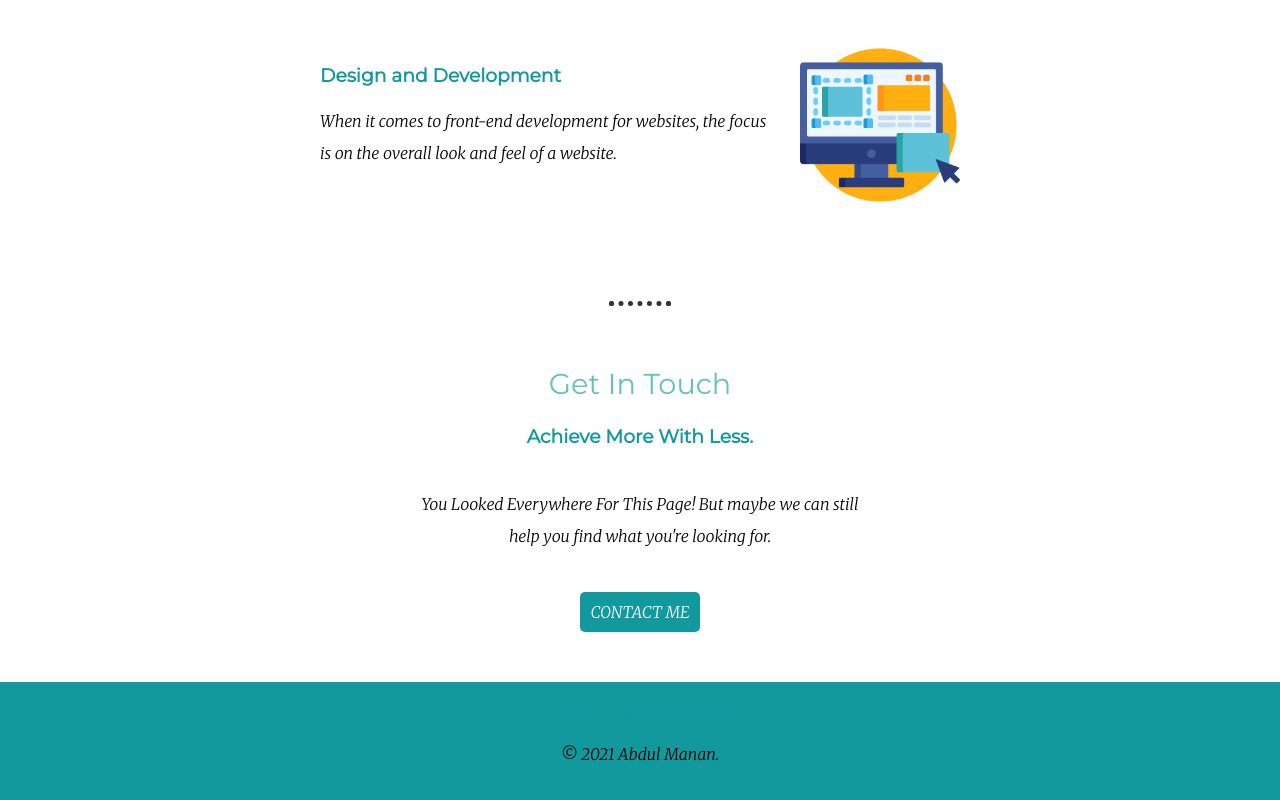
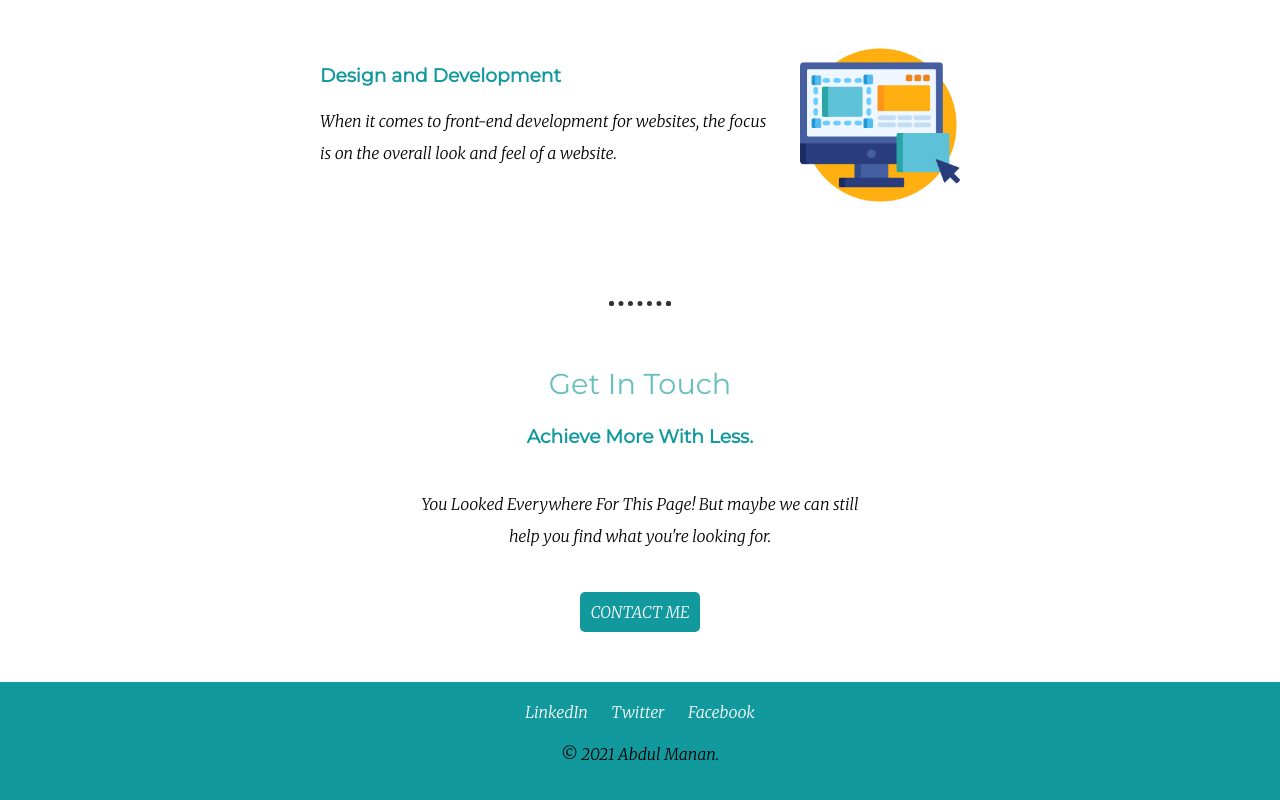
Before and after one commit to mananayoub/personal_portfolio, a plain HTML site: page index.html in a window 1280 px wide. Shown: the part 1628-2428 px from the top of the page. Drawn offline with Linux system fonts and the light colour scheme.

Commit message:
Update style.css

```diff
--- a/Css/style.css
+++ b/Css/style.css
@@ -113,3 +113,11 @@ a{
     margin:40px auto 50px;
 
 }
+.footer-link{
+    color: #fff;
+    margin: 0 10px;
+}
+
+.footer-link:hover{
+    color: #66BFBF;
+}
```
